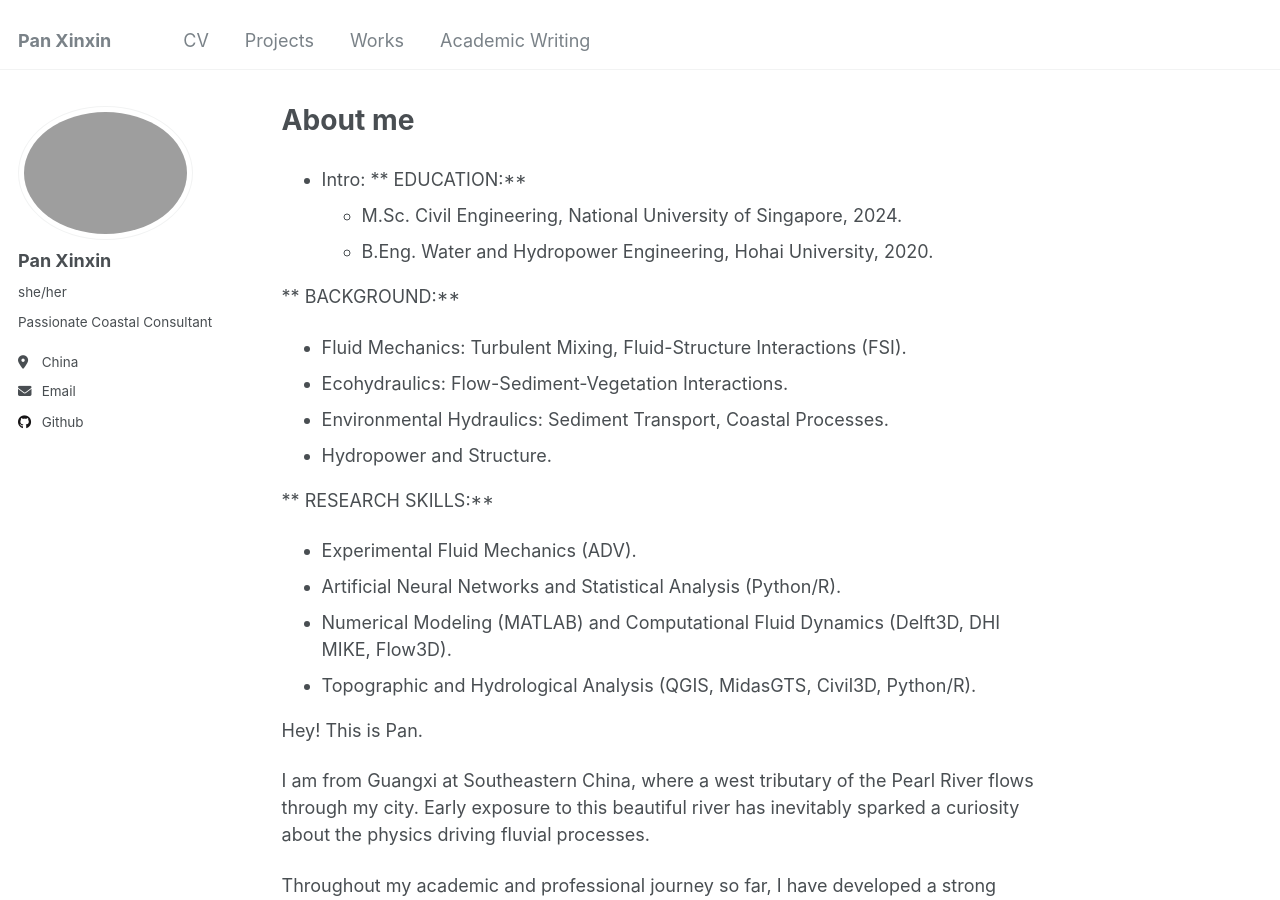
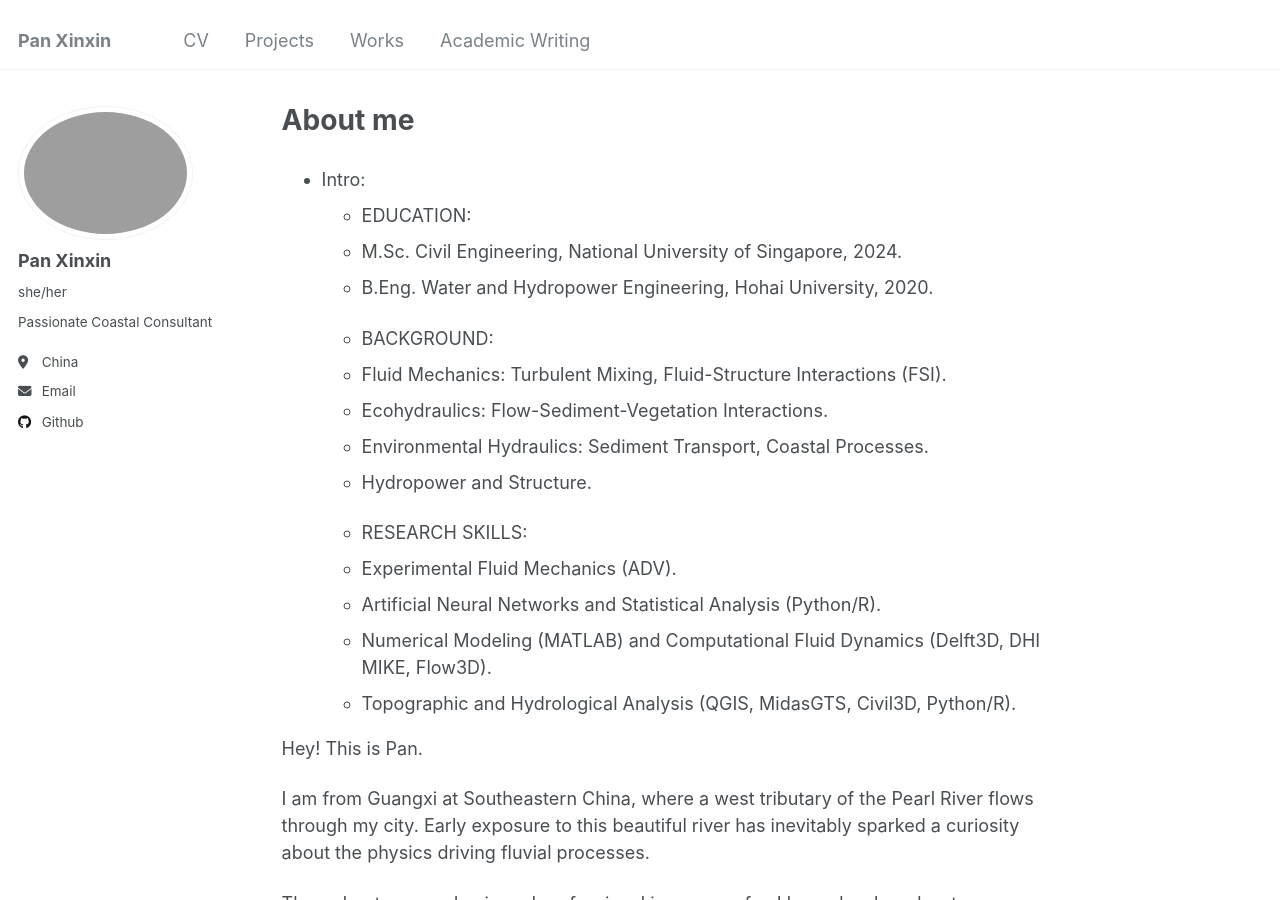
Before and after one commit to kingdaxing/kingdaxing.github.io, a Jekyll site: the page built from _pages/about.md, in a window 1280 px wide and 900 px high. Built offline with Jekyll 4.4.1, drawn with Linux system fonts in a browser that asks for light colours.

```diff
--- a/_pages/about.md
+++ b/_pages/about.md
@@ -8,17 +8,17 @@ redirect_from:
 ---
 
 * Intro:
-**  EDUCATION:**
+  * EDUCATION:
    - M.Sc. Civil Engineering, National University of Singapore, 2024.
    - B.Eng. Water and Hydropower Engineering, Hohai University, 2020.
 
-**  BACKGROUND:**
+  * BACKGROUND:
    - Fluid Mechanics: Turbulent Mixing, Fluid-Structure Interactions (FSI).
    - Ecohydraulics: Flow-Sediment-Vegetation Interactions.
    - Environmental Hydraulics: Sediment Transport, Coastal Processes.
    - Hydropower and Structure.
 
-**  RESEARCH SKILLS:**
+  * RESEARCH SKILLS:
    - Experimental Fluid Mechanics (ADV).
    - Artificial Neural Networks and Statistical Analysis (Python/R).
    - Numerical Modeling (MATLAB) and Computational Fluid Dynamics (Delft3D, DHI MIKE, Flow3D).
```
